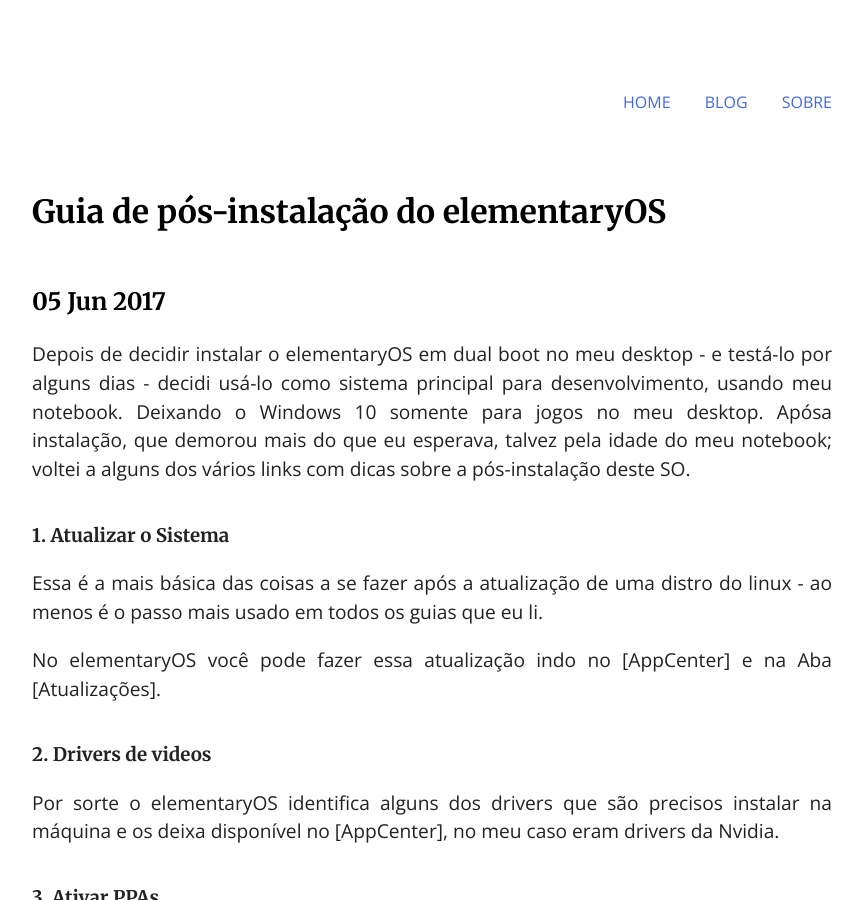
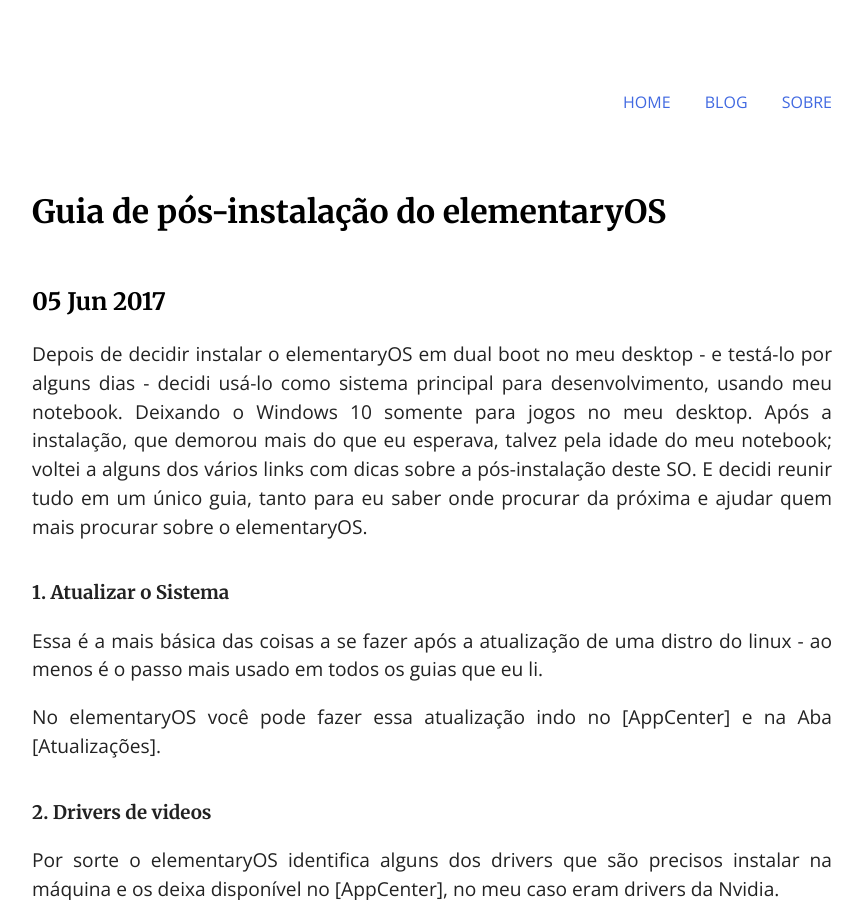
Before and after one commit to tassan/tassan.github.io, a Jekyll site: the page built from _posts/2017-06-05-guia-de-pos-instalacao-do-elementaryOS.md, in a window 1280 px wide and 900 px high. Shown: the whole window, without its empty margins (208-1071 px from the left). Built offline with Jekyll 4.4.1, drawn with Linux system fonts in a browser that asks for light colours; nearby versions of some CDN libraries; comment, search, counter and statistics services are not loaded.

Commit message:
Update 2017-06-05-guia-de-pos-instalacao-do-elementaryOS.md

```diff
--- a/_posts/2017-06-05-guia-de-pos-instalacao-do-elementaryOS.md
+++ b/_posts/2017-06-05-guia-de-pos-instalacao-do-elementaryOS.md
@@ -4,7 +4,7 @@ title: "Guia de pós-instalação do elementaryOS"
 date: 2017-06-05
 ---
 
-Depois de decidir instalar o elementaryOS em dual boot no meu desktop - e testá-lo por alguns dias - decidi usá-lo como sistema principal para desenvolvimento, usando meu notebook. Deixando o Windows 10 somente para jogos no meu desktop. Apósa instalação, que demorou mais do que eu esperava, talvez pela idade do meu notebook; voltei a alguns dos vários links com dicas sobre a pós-instalação deste SO.
+Depois de decidir instalar o elementaryOS em dual boot no meu desktop - e testá-lo por alguns dias - decidi usá-lo como sistema principal para desenvolvimento, usando meu notebook. Deixando o Windows 10 somente para jogos no meu desktop. Após a instalação, que demorou mais do que eu esperava, talvez pela idade do meu notebook; voltei a alguns dos vários links com dicas sobre a pós-instalação deste SO. E decidi reunir tudo em um único guia, tanto para eu saber onde procurar da próxima e ajudar quem mais procurar sobre o elementaryOS.
 
 ### 1. Atualizar o Sistema
 
```
